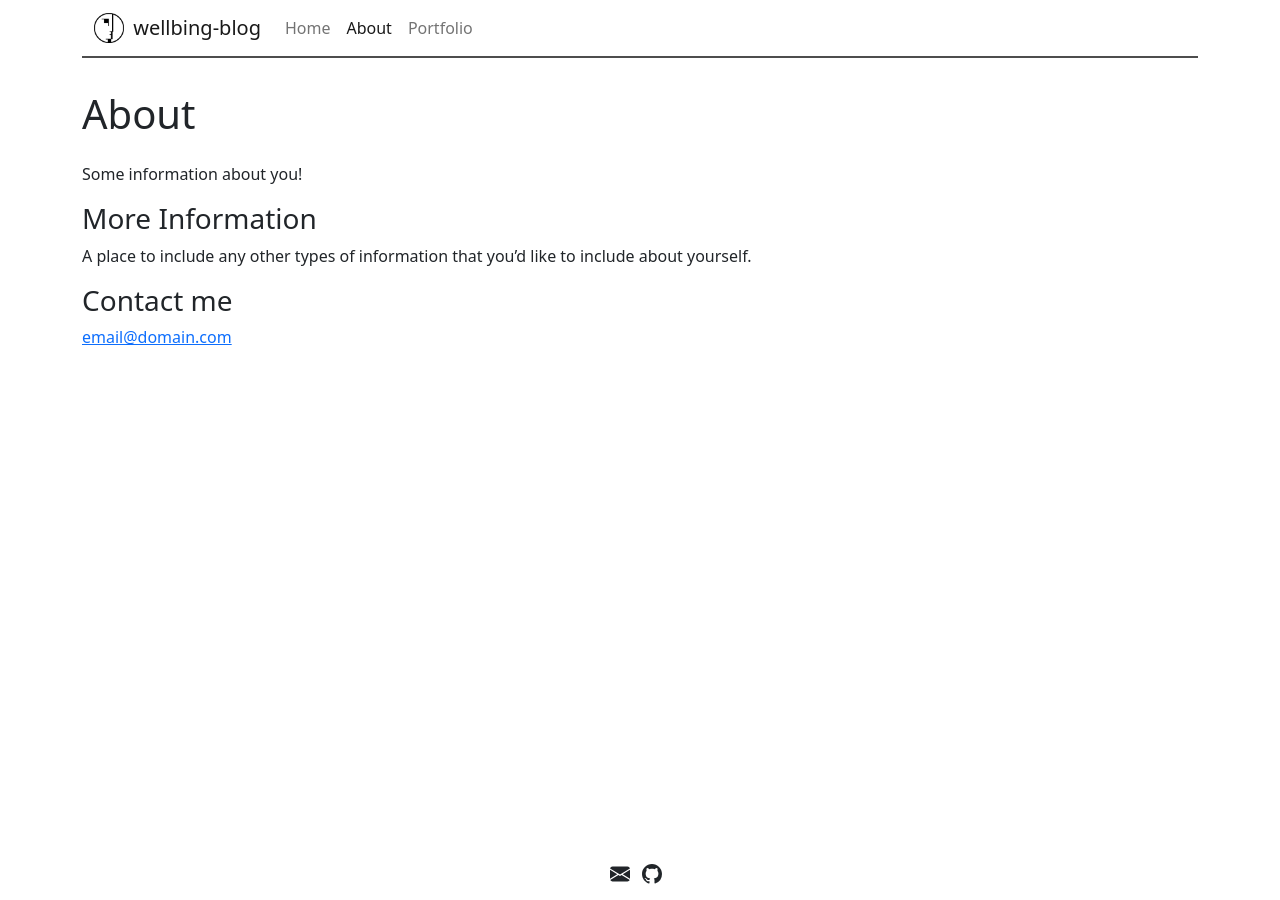
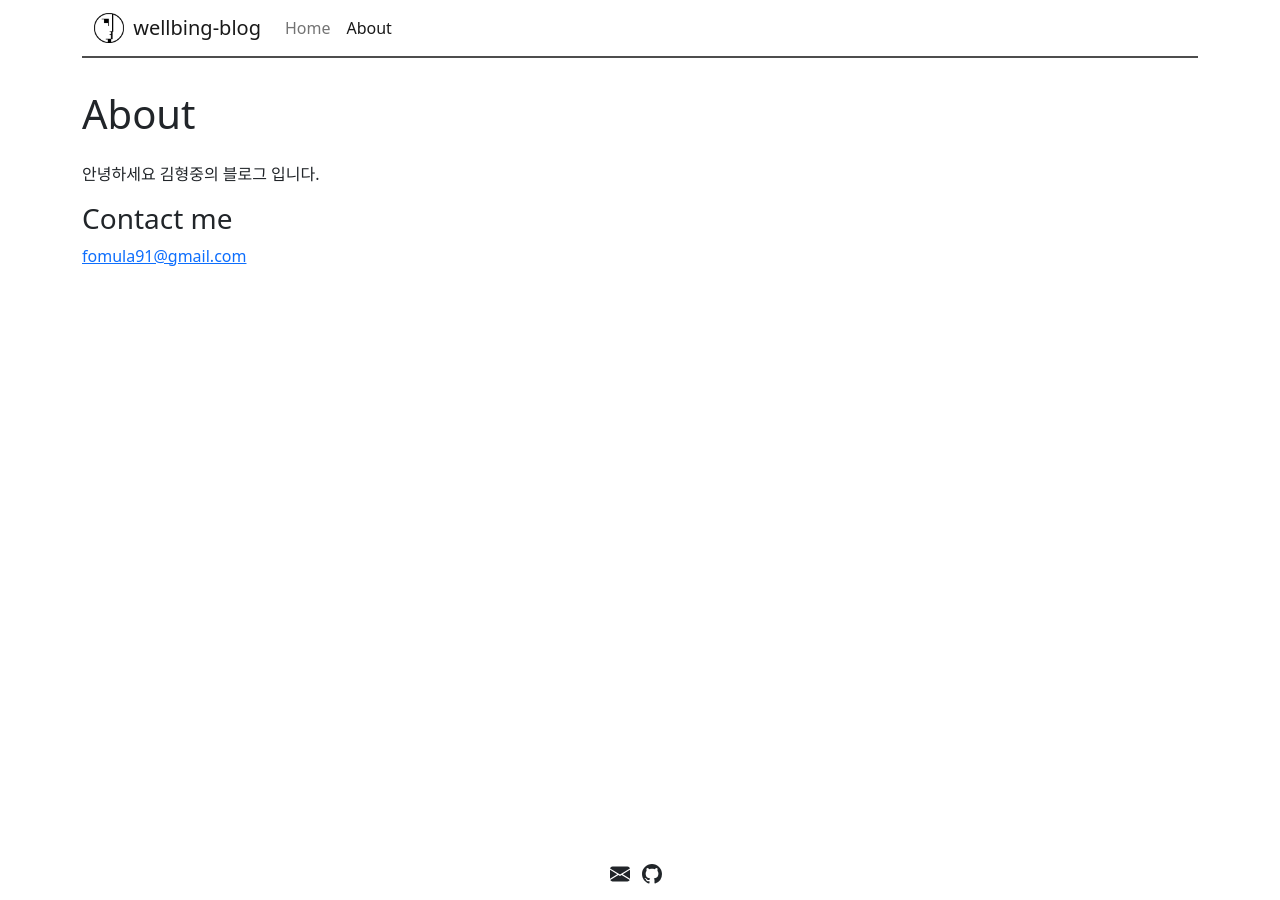
Before and after one commit to fomula91/fomula91.github.io, a Jekyll site: the page built from about.md, in a window 1280 px wide. Built offline with Jekyll 4.4.1, drawn with Linux system fonts in a browser that asks for light colours.

Commit message:
edit about, navi data

```diff
--- a/_data/navigation.yml
+++ b/_data/navigation.yml
@@ -2,5 +2,3 @@
   link: /
 - name: About
   link: /about/
-- name: Portfolio
-  link: /portfolio/
--- a/about.md
+++ b/about.md
@@ -4,12 +4,8 @@ title: About
 permalink: /about/
 ---
 
-Some information about you!
-
-### More Information
-
-A place to include any other types of information that you'd like to include about yourself.
+안녕하세요 김형중의 블로그 입니다.
 
 ### Contact me
 
-[email@domain.com](mailto:email@domain.com)
+[fomula91@gmail.com](mailto:fomula91@gmail.com)
```
